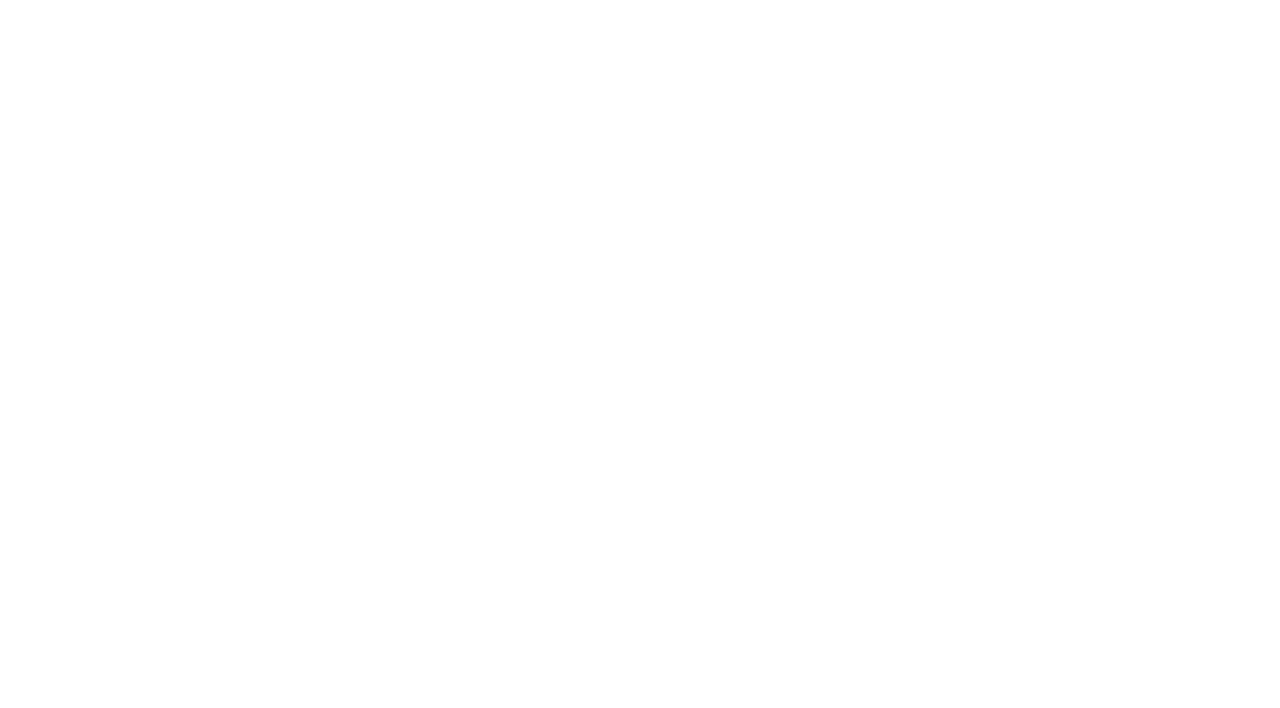
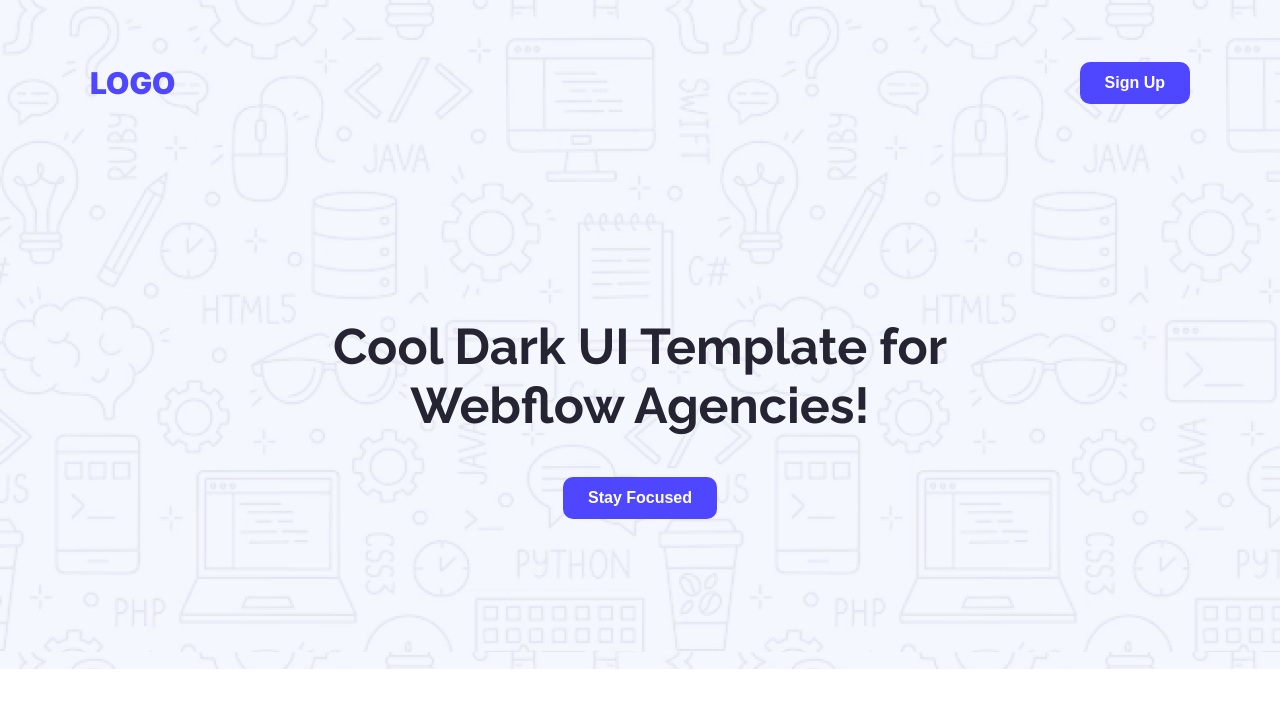
Before and after one commit to MdAbdusSubhan/B12A01-landing-launchpad, a plain HTML site: page index.html in a window 1280 px wide. Drawn offline with Linux system fonts and the light colour scheme.

Commit message:
added nav and banner section

```diff
--- a/index.html
+++ b/index.html
@@ -4,8 +4,28 @@
     <meta charset="UTF-8">
     <meta name="viewport" content="width=device-width, initial-scale=1.0">
     <title>Landing Launchpad</title>
+    <link rel="preconnect" href="https://fonts.googleapis.com">
+<link rel="preconnect" href="https://fonts.gstatic.com" crossorigin>
+<link href="https://fonts.googleapis.com/css2?family=Raleway:ital,wght@0,100..900;1,100..900&display=swap" rel="stylesheet">
+
+<link rel="preconnect" href="https://fonts.googleapis.com">
+<link rel="preconnect" href="https://fonts.gstatic.com" crossorigin>
+<link href="https://fonts.googleapis.com/css2?family=Inter:ital,opsz,wght@0,14..32,100..900;1,14..32,100..900&display=swap" rel="stylesheet">
+
+<link rel="stylesheet" href="styles/styles.css">
 </head>
-<body>
-
+<body class="raleway-primary">
+    <header>
+        <nav>
+            <div>
+                <h2 class="nav-title inter-secondary">LOGO</h2>
+            <button class="button-primary" type="submit">Sign Up</button>
+        </div>
+        </nav>
+        <section class="banner">
+            <h1 class="banner-title">Cool Dark UI Template for Webflow Agencies!</h1>
+            <button class="banner-btn button-primary">Stay Focused</button>
+        </section>
+    </header>
 </body>
 </html>
--- /dev/null
+++ b/styles/styles.css
@@ -0,0 +1,70 @@
+
+.raleway-primary {
+  font-family: "Raleway", sans-serif;
+  font-optical-sizing: auto;
+  font-style: normal;
+}
+
+
+.inter-secondary {
+  font-family: "Inter", sans-serif;
+  font-optical-sizing: auto;
+  font-style: normal;
+}
+
+body{
+    margin: 0 auto;
+}
+
+header{
+  background-image: url(../Assets/Hero-bg.png);
+}
+
+button:hover{
+  background-color: rgb(95, 118, 160);
+}
+
+/* shared styles */
+.button-primary{
+  text-align: center;
+  color: white;
+  background-color: #4E47FF;
+  padding: 13px 25px;
+  border: none;
+  border-radius: 10px;
+  cursor: pointer;
+  font-size: 16px;
+  font-weight: bold;
+  line-height: 1;
+}
+
+/* nav styles */
+nav{
+    max-width: 1100px;
+    margin: auto;
+}
+
+nav div{
+  display: flex;
+    justify-content: space-between;
+    padding-top: 40px;
+    align-items: center;
+}
+
+.nav-title{
+  color: #4E47FF;
+  font-size: 30px;
+  font-weight: 900;
+}
+
+/* banner section styles */
+.banner{
+  text-align: center;
+  padding: 150px 260px;
+}
+
+.banner-title{
+  font-size: 50px;
+  font-weight: bold;
+  color: #252432;
+}
```
